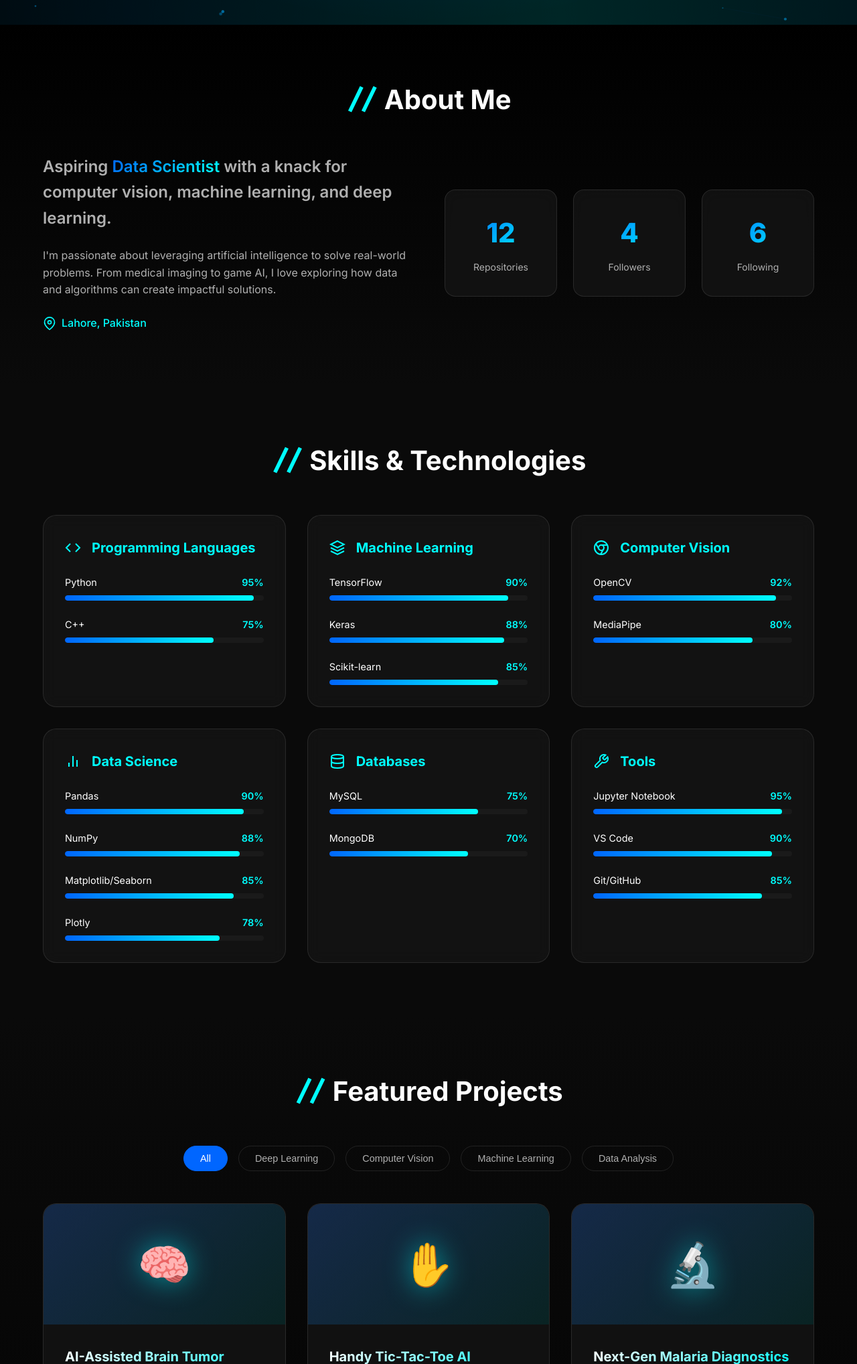
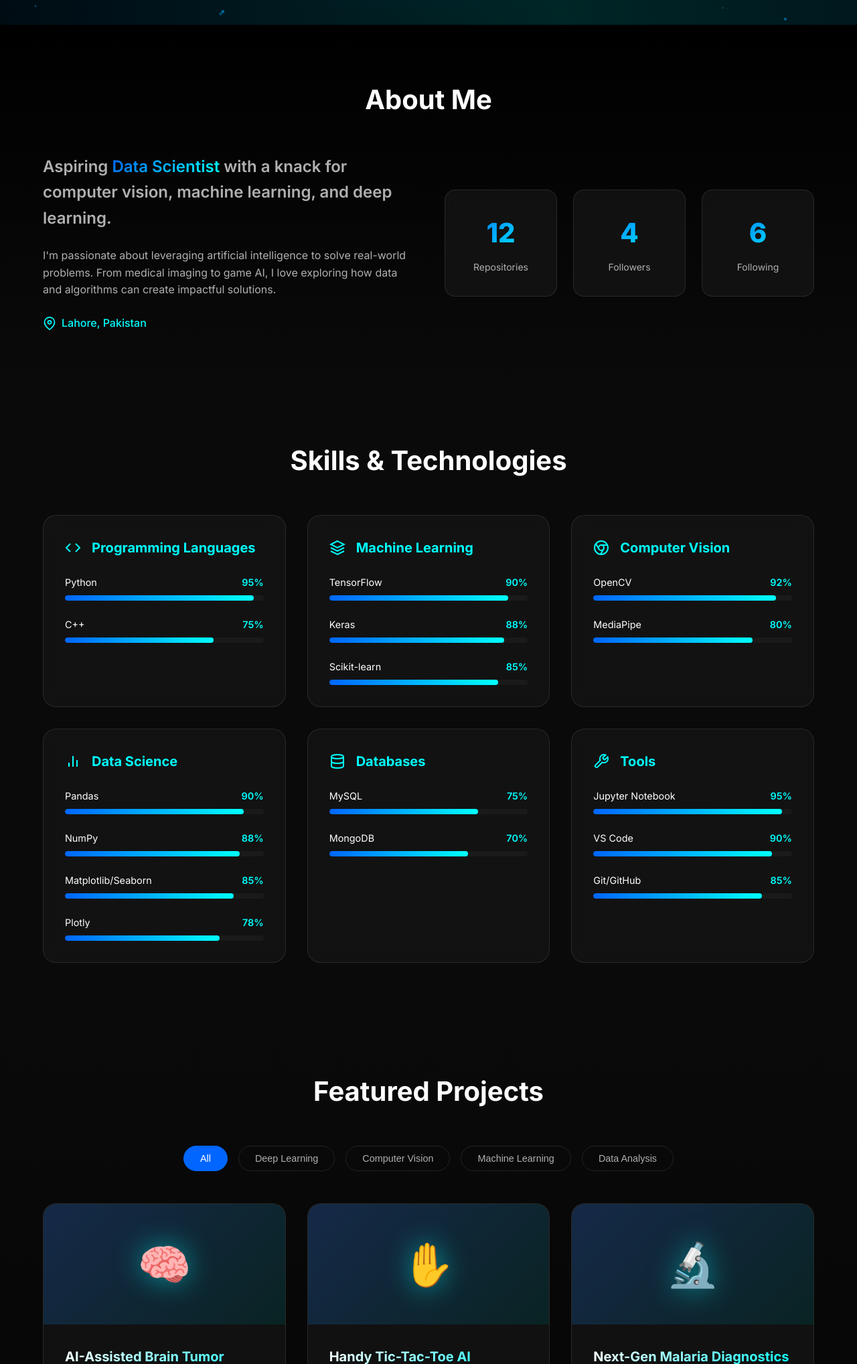
Before and after one commit to Qadeer-Haider/Qadeer-Haider.github.io, a plain HTML site: page index.html in a window 1280 px wide. Shown: the part 763-2800 px from the top of the page at 67% size. Drawn offline with Linux system fonts and the light colour scheme.

Commit message:
Removed // accents from section titles

```diff
--- a/index.html
+++ b/index.html
@@ -213,7 +213,7 @@
     <section class="about" id="about">
         <div class="container">
             <h2 class="section-title reveal">
-                <span class="title-accent">//</span> About Me
+                <span class="title-accent"></span> About Me
             </h2>
             <div class="about-content">
                 <div class="about-text reveal">
@@ -252,7 +252,7 @@
     <section class="skills" id="skills">
         <div class="container">
             <h2 class="section-title reveal">
-                <span class="title-accent">//</span> Skills & Technologies
+                <span class="title-accent"></span> Skills & Technologies
             </h2>
             <div class="skills-grid">
                 <div class="skill-category reveal">
@@ -431,7 +431,7 @@
     <section class="projects" id="projects">
         <div class="container">
             <h2 class="section-title reveal">
-                <span class="title-accent">//</span> Featured Projects
+                <span class="title-accent"></span> Featured Projects
             </h2>
             <div class="project-filters reveal">
                 <button class="filter-btn active" data-filter="all">All</button>
@@ -665,7 +665,7 @@
     <section class="contact" id="contact">
         <div class="container">
             <h2 class="section-title reveal">
-                <span class="title-accent">//</span> Get In Touch
+                <span class="title-accent"></span> Get In Touch
             </h2>
             <p class="contact-intro reveal">I'm always open to discussing new projects, creative ideas, or opportunities
                 to be part of your vision.</p>
```
